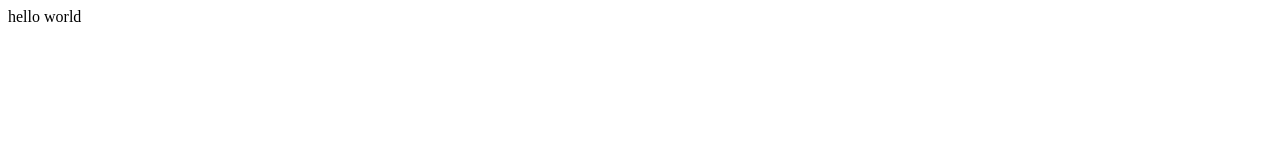
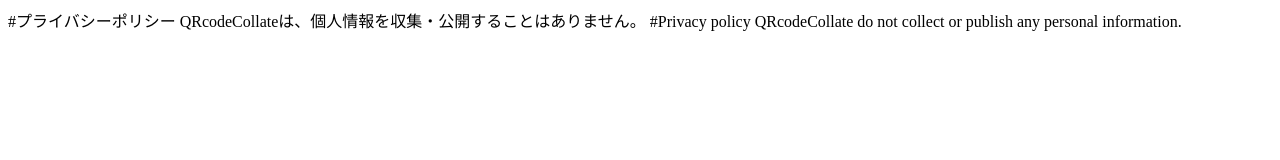
Before and after one commit to KG-entertainment/kg-entertainment.github.io, a plain HTML site: page QRcodeCollate.policy.html in a window 1280 px wide. Drawn offline with Linux system fonts and the light colour scheme.

Commit message:
Update QRcodeCollate.policy.html

```diff
--- a/QRcodeCollate.policy.html
+++ b/QRcodeCollate.policy.html
@@ -1,5 +1,6 @@
 <html>
 <body>
-hello world
+#プライバシーポリシー QRcodeCollateは、個人情報を収集・公開することはありません。
+#Privacy policy QRcodeCollate do not collect or publish any personal information.
 </body>
 </html>
```
